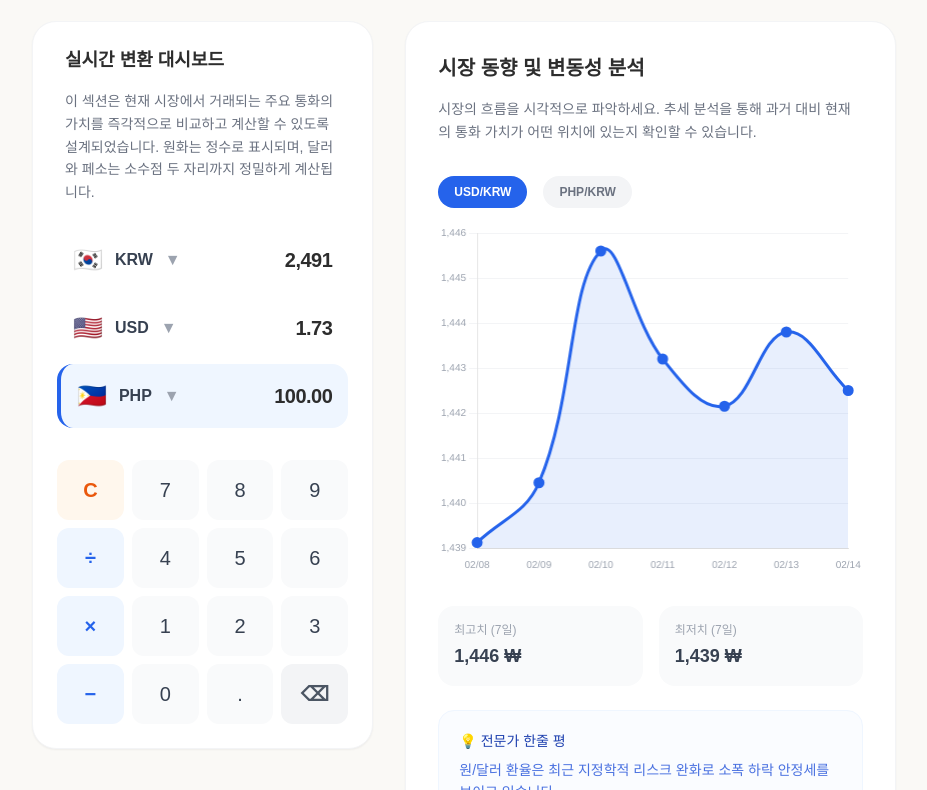
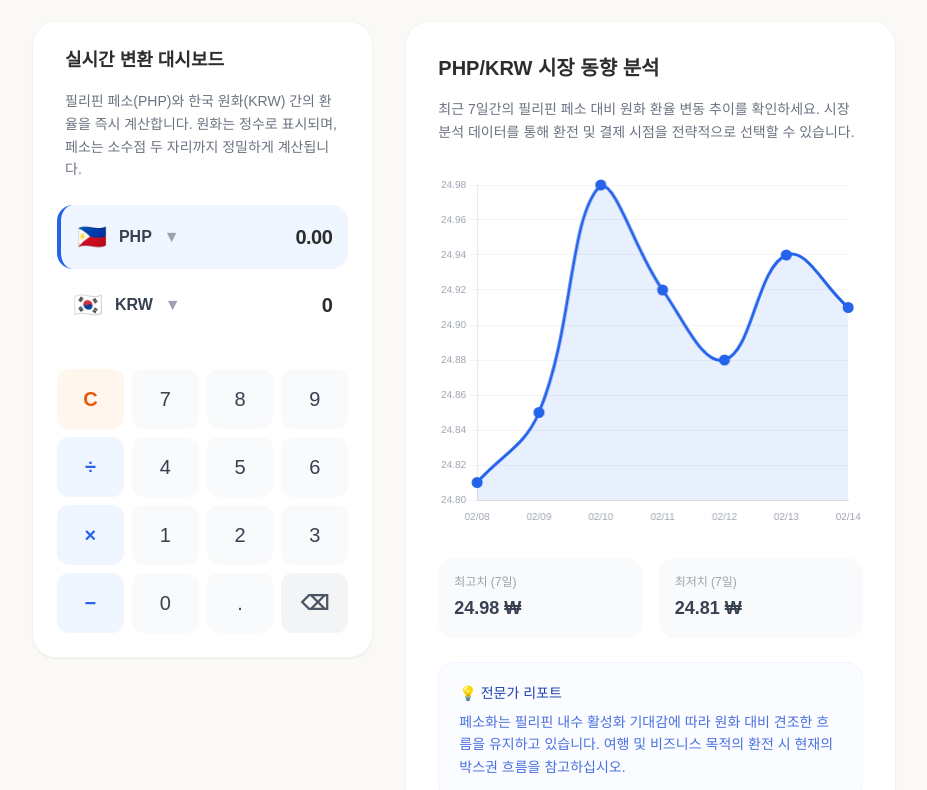
Before and after one commit to KIIMM22/Travel_helper, a plain HTML site: page index.html in a window 1280 px wide. Shown: the part 75-865 px from the top of the page, without its empty margins (176-1103 px from the left). Drawn offline with nearby package versions, Linux system fonts and the light colour scheme.

Commit message:
Revise currency converter layout and logic

```diff
--- a/index.html
+++ b/index.html
@@ -64,15 +64,15 @@
     <!-- Chosen Palette: Warm Sand & Professional Blue -->
     <!-- Application Structure Plan:
         1. Header: Quick branding and status.
-        2. Live Converter Section: Replicates the provided UI's stacked currency rows and functional keypad for direct interaction.
-        3. Market Trends Section: Provides contextual Chart.js visualization of historical data to allow users to synthesize current rates with past trends.
-        4. Information Architecture: Prioritizes immediate utility (conversion) at the top, followed by analytical depth (trends) below, designed for a non-linear exploration of exchange data.
-        5. Modification: Re-introduced decimal points for USD and PHP results and re-enabled the '.' key on the keypad as requested. KRW remains as an integer for readability.
+        2. Live Converter Section: Re-ordered to place PHP at the top and KRW second. Removed USD.
+        3. Market Trends Section: Simplified to show the PHP/KRW trend analysis.
+        4. Information Architecture: Designed to facilitate immediate conversion between Peso and Won, providing analytical context below.
+        5. Reset Logic: The state is reset to '0' on window load, ensuring a fresh entry every time.
     -->
     <!-- Visualization & Content Choices:
-        - Currency Rows -> Functional List -> Direct Data Manipulation -> Real-time feedback -> Vanilla JS.
-        - Exchange Trends -> Goal: Change & Compare -> Chart.js Line Chart -> Interaction: Hover tooltips -> Contextualizing values -> Chart.js.
-        - Key Takeaways -> Interactive Cards -> Goal: Inform -> Dynamic content updates based on active currency -> JS DOM manipulation.
+        - Currency Rows -> PHP (Top), KRW (Bottom) -> Goal: Direct Peer Comparison -> Responsive List.
+        - Exchange Trends -> PHP/KRW Trend -> Goal: Trend Analysis -> Chart.js Line Chart.
+        - Key Takeaways -> Focused on PHP/KRW market insights.
         - CONFIRMATION: NO SVG graphics used. NO Mermaid JS used.
     -->
 
@@ -80,7 +80,7 @@
         <!-- 상단 네비게이션 및 헤더 -->
         <header class="flex justify-between items-center mb-8">
             <div class="flex items-center space-x-2">
-                <div class="w-8 h-8 bg-blue-600 rounded-lg flex items-center justify-center text-white font-bold text-xl">₩</div>
+                <div class="w-8 h-8 bg-blue-600 rounded-lg flex items-center justify-center text-white font-bold text-xl">₱</div>
                 <h1 class="text-xl font-bold text-gray-800">환율 NOW</h1>
             </div>
             <div class="text-xs text-gray-400 font-medium" id="last-updated">
@@ -95,12 +95,24 @@
                 <div class="bg-white rounded-3xl shadow-sm border border-gray-100 p-6">
                     <h2 class="text-lg font-bold mb-4 px-2">실시간 변환 대시보드</h2>
                     <p class="text-sm text-gray-500 mb-6 px-2 leading-relaxed">
-                        이 섹션은 현재 시장에서 거래되는 주요 통화의 가치를 즉각적으로 비교하고 계산할 수 있도록 설계되었습니다. 원화는 정수로 표시되며, 달러와 페소는 소수점 두 자리까지 정밀하게 계산됩니다.
+                        필리핀 페소(PHP)와 한국 원화(KRW) 간의 환율을 즉시 계산합니다. 원화는 정수로 표시되며, 페소는 소수점 두 자리까지 정밀하게 계산됩니다.
                     </p>
 
                     <!-- 통화 리스트 -->
                     <div class="space-y-1 mb-8" id="currency-list">
-                        <!-- KRW Row -->
+                        <!-- PHP Row (Top) -->
+                        <div class="currency-row active flex items-center justify-between p-4 rounded-2xl cursor-pointer" data-code="PHP">
+                            <div class="flex items-center space-x-3">
+                                <span class="text-2xl">🇵🇭</span>
+                                <span class="font-bold text-gray-700">PHP</span>
+                                <span class="text-gray-400">▼</span>
+                            </div>
+                            <div class="text-right">
+                                <div class="text-xl font-bold tracking-tight" id="display-PHP">0.00</div>
+                            </div>
+                        </div>
+
+                        <!-- KRW Row (Second) -->
                         <div class="currency-row flex items-center justify-between p-4 rounded-2xl cursor-pointer" data-code="KRW">
                             <div class="flex items-center space-x-3">
                                 <span class="text-2xl">🇰🇷</span>
@@ -109,30 +121,6 @@
                             </div>
                             <div class="text-right">
                                 <div class="text-xl font-bold tracking-tight" id="display-KRW">0</div>
-                            </div>
-                        </div>
-
-                        <!-- USD Row -->
-                        <div class="currency-row flex items-center justify-between p-4 rounded-2xl cursor-pointer" data-code="USD">
-                            <div class="flex items-center space-x-3">
-                                <span class="text-2xl">🇺🇸</span>
-                                <span class="font-bold text-gray-700">USD</span>
-                                <span class="text-gray-400">▼</span>
-                            </div>
-                            <div class="text-right">
-                                <div class="text-xl font-bold tracking-tight" id="display-USD">0.00</div>
-                            </div>
-                        </div>
-
-                        <!-- PHP Row -->
-                        <div class="currency-row active flex items-center justify-between p-4 rounded-2xl cursor-pointer" data-code="PHP">
-                            <div class="flex items-center space-x-3">
-                                <span class="text-2xl">🇵🇭</span>
-                                <span class="font-bold text-gray-700">PHP</span>
-                                <span class="text-gray-400">▼</span>
-                            </div>
-                            <div class="text-right">
-                                <div class="text-xl font-bold tracking-tight" id="display-PHP">100.00</div>
                             </div>
                         </div>
                     </div>
@@ -165,16 +153,12 @@
             <!-- 리포트 섹션 2: 데이터 시각화 및 인사이트 -->
             <section class="lg:col-span-7 space-y-8">
                 <div class="bg-white rounded-3xl shadow-sm border border-gray-100 p-8 h-full flex flex-col">
-                    <h2 class="text-xl font-bold mb-4">시장 동향 및 변동성 분석</h2>
+                    <h2 class="text-xl font-bold mb-4">PHP/KRW 시장 동향 분석</h2>
                     <p class="text-sm text-gray-500 mb-8 leading-relaxed">
-                        시장의 흐름을 시각적으로 파악하세요. 추세 분석을 통해 과거 대비 현재의 통화 가치가 어떤 위치에 있는지 확인할 수 있습니다.
+                        최근 7일간의 필리핀 페소 대비 원화 환율 변동 추이를 확인하세요. 시장 분석 데이터를 통해 환전 및 결제 시점을 전략적으로 선택할 수 있습니다.
                     </p>
 
                     <div class="flex-grow flex flex-col justify-center">
-                        <div class="mb-4 flex space-x-4">
-                            <button id="chart-USD-KRW" class="text-xs font-bold py-2 px-4 rounded-full bg-blue-600 text-white transition-all">USD/KRW</button>
-                            <button id="chart-PHP-KRW" class="text-xs font-bold py-2 px-4 rounded-full bg-gray-100 text-gray-500 hover:bg-gray-200 transition-all">PHP/KRW</button>
-                        </div>
                         <div class="chart-container">
                             <canvas id="trendsChart"></canvas>
                         </div>
@@ -192,9 +176,9 @@
                     </div>
 
                     <div class="mt-6 p-5 border border-blue-50 rounded-2xl bg-blue-50/30">
-                        <h4 class="text-sm font-bold text-blue-800 mb-2 font-medium">💡 전문가 한줄 평</h4>
+                        <h4 class="text-sm font-bold text-blue-800 mb-2 font-medium">💡 전문가 리포트</h4>
                         <p class="text-sm text-blue-700/80 leading-relaxed" id="insight-text">
-                            현재 시장 변동성이 확대되고 있습니다. 소수점 단위의 미세한 환율 변화도 큰 차이를 만들 수 있으니 유의하시기 바랍니다.
+                            페소화는 필리핀 내수 활성화 기대감에 따라 원화 대비 견조한 흐름을 유지하고 있습니다. 여행 및 비즈니스 목적의 환전 시 현재의 박스권 흐름을 참고하십시오.
                         </p>
                     </div>
                 </div>
@@ -209,13 +193,11 @@
     </div>
 
     <script>
-        // State Management
+        // State Management - Resets every time page is accessed
         const state = {
             activeCurrency: 'PHP',
-            inputValue: '100',
-            // Base values for cross-calculation (all referenced to KRW)
+            inputValue: '0', // Start with 0 as requested
             baseToKRW: {
-                USD: 1442.50,
                 PHP: 24.9075,
                 KRW: 1
             }
@@ -224,7 +206,6 @@
         // UI Logic
         const displays = {
             KRW: document.getElementById('display-KRW'),
-            USD: document.getElementById('display-USD'),
             PHP: document.getElementById('display-PHP')
         };
 
@@ -239,7 +220,7 @@
             Object.keys(displays).forEach(code => {
                 const result = amountInKRW / state.baseToKRW[code];
 
-                // KRW is integer, USD and PHP show 2 decimal points
+                // KRW is integer, PHP shows 2 decimal points
                 const precision = code === 'KRW' ? 0 : 2;
 
                 const formatter = new Intl.NumberFormat('ko-KR', {
@@ -260,6 +241,7 @@
                     state.inputValue = '0';
                 } else if (key === 'DEL') {
                     state.inputValue = state.inputValue.toString().slice(0, -1) || '0';
+                    if (state.inputValue === '') state.inputValue = '0';
                 } else if (key === '.') {
                     if (!state.inputValue.toString().includes('.')) {
                         state.inputValue += '.';
@@ -283,7 +265,7 @@
                 row.classList.add('active');
                 state.activeCurrency = row.getAttribute('data-code');
 
-                // Initialize input with current row value to avoid jumpy UI
+                // Set input to current row value for seamless editing
                 const rawVal = displays[state.activeCurrency].textContent.replace(/,/g, '');
                 state.inputValue = rawVal;
             });
@@ -294,34 +276,24 @@
         const ctx = document.getElementById('trendsChart').getContext('2d');
 
         const chartData = {
-            'USD-KRW': {
-                labels: ['02/08', '02/09', '02/10', '02/11', '02/12', '02/13', '02/14'],
-                data: [1439.12, 1440.45, 1445.60, 1443.20, 1442.15, 1443.80, 1442.50],
-                label: 'USD/KRW 환율',
-                color: '#2563eb',
-                insight: '원/달러 환율은 최근 지정학적 리스크 완화로 소폭 하락 안정세를 보이고 있습니다.'
-            },
             'PHP-KRW': {
                 labels: ['02/08', '02/09', '02/10', '02/11', '02/12', '02/13', '02/14'],
                 data: [24.81, 24.85, 24.98, 24.92, 24.88, 24.94, 24.91],
                 label: 'PHP/KRW 환율',
-                color: '#4f46e5',
+                color: '#2563eb',
                 insight: '페소화는 필리핀 내수 활성화 기대감에 따라 원화 대비 견조한 흐름을 유지 중입니다.'
             }
         };
 
-        const initChart = (type) => {
+        const initChart = () => {
             if (currentChart) currentChart.destroy();
 
-            const config = chartData[type];
+            const config = chartData['PHP-KRW'];
             const maxVal = Math.max(...config.data);
             const minVal = Math.min(...config.data);
 
-            // Stats display remains integer for Won context or 2 decimals for precision context?
-            // Usually won is integer.
-            document.getElementById('stat-high').textContent = Math.round(maxVal).toLocaleString() + ' ₩';
-            document.getElementById('stat-low').textContent = Math.round(minVal).toLocaleString() + ' ₩';
-            document.getElementById('insight-text').textContent = config.insight;
+            document.getElementById('stat-high').textContent = maxVal.toLocaleString() + ' ₩';
+            document.getElementById('stat-low').textContent = minVal.toLocaleString() + ' ₩';
 
             currentChart = new Chart(ctx, {
                 type: 'line',
@@ -379,23 +351,12 @@
             });
         };
 
-        // Chart Switching Buttons
-        document.getElementById('chart-USD-KRW').addEventListener('click', (e) => {
-            initChart('USD-KRW');
-            e.target.className = "text-xs font-bold py-2 px-4 rounded-full bg-blue-600 text-white transition-all";
-            document.getElementById('chart-PHP-KRW').className = "text-xs font-bold py-2 px-4 rounded-full bg-gray-100 text-gray-500 hover:bg-gray-200 transition-all";
-        });
-
-        document.getElementById('chart-PHP-KRW').addEventListener('click', (e) => {
-            initChart('PHP-KRW');
-            e.target.className = "text-xs font-bold py-2 px-4 rounded-full bg-blue-600 text-white transition-all";
-            document.getElementById('chart-USD-KRW').className = "text-xs font-bold py-2 px-4 rounded-full bg-gray-100 text-gray-500 hover:bg-gray-200 transition-all";
-        });
-
-        // Initialize
+        // Initialize - Reset logic implemented here
         window.onload = () => {
+            // Explicitly set value to '0' on entry
+            state.inputValue = '0';
             updateCalculations();
-            initChart('USD-KRW');
+            initChart();
         };
     </script>
 </body>
```
